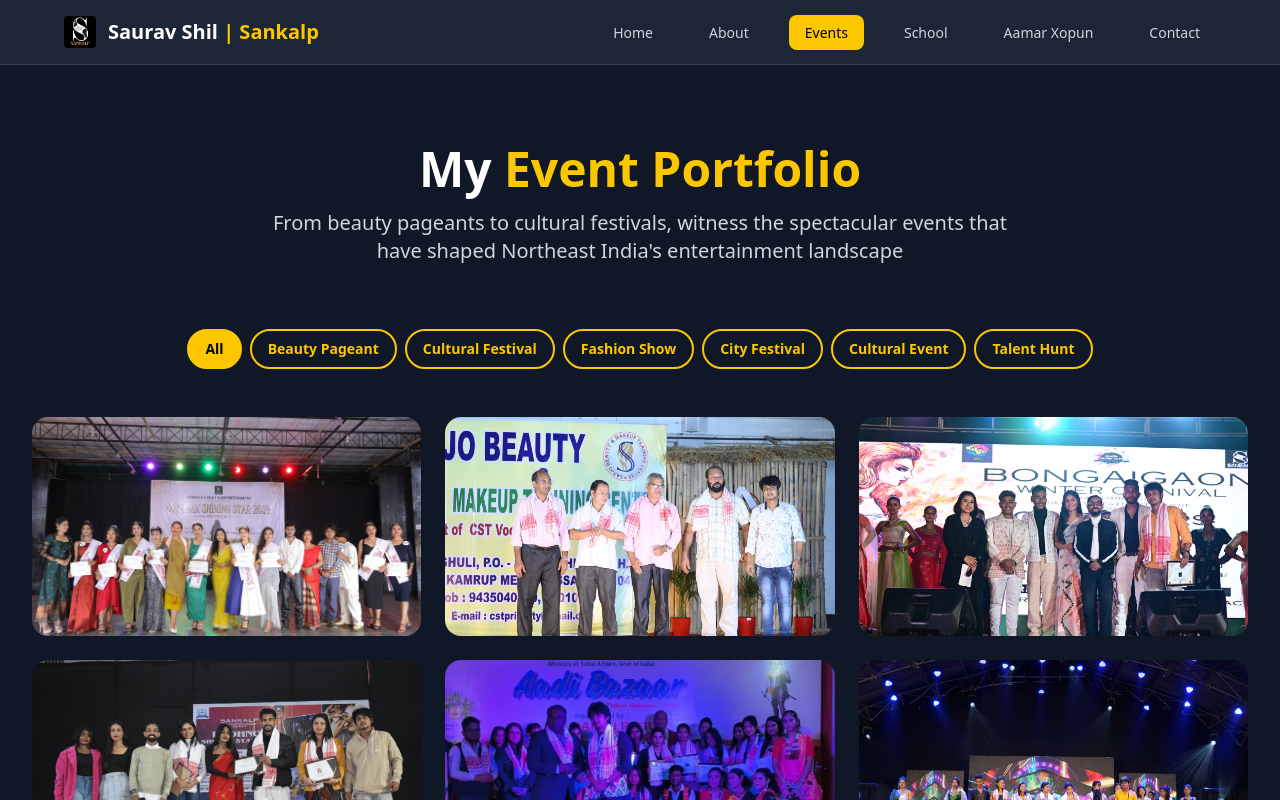
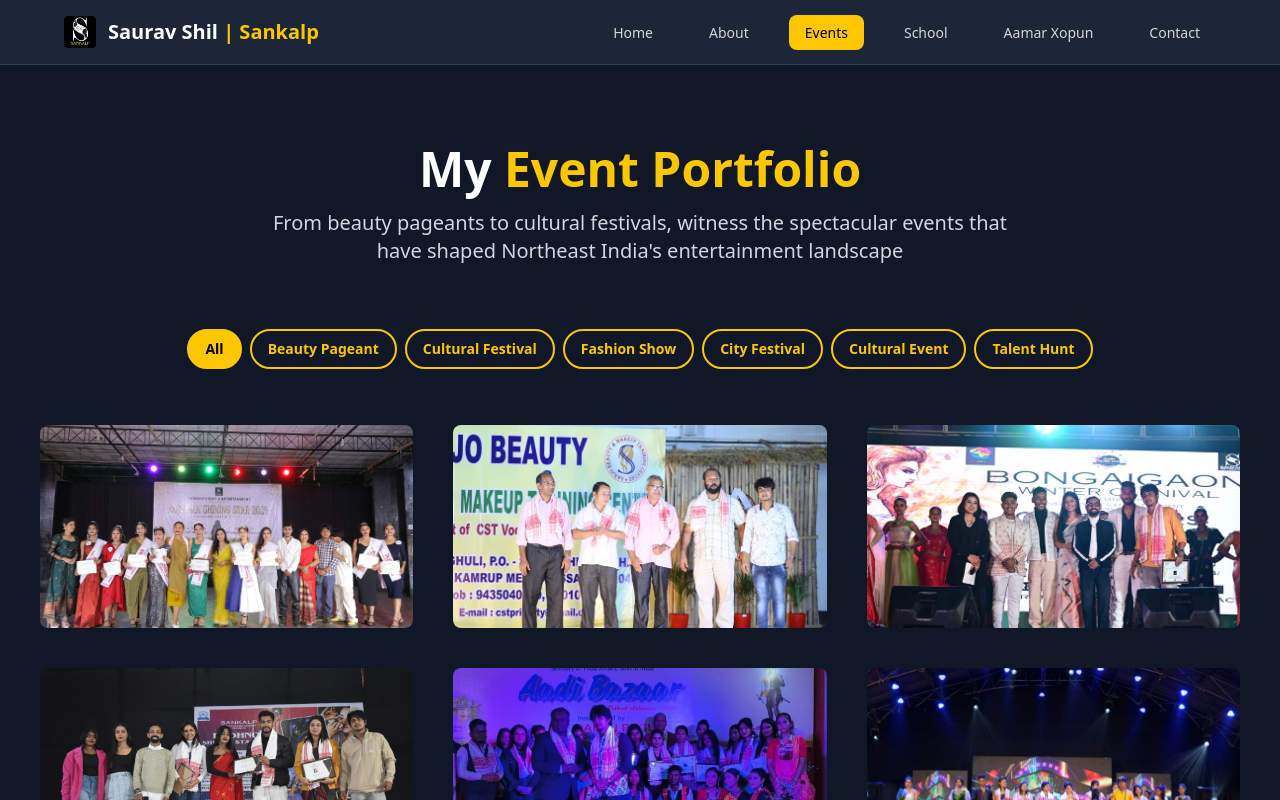
Before and after one commit to MET4L-DS/project-portfolio, a React (Vite) app in the folder frontend/: page /events in a window 1280 px wide. Shown: the top 800 px of the page. Built offline with nearby package versions, Linux system fonts and the light colour scheme.

Commit message:
fix a event card backdrop issue

```diff
--- a/frontend/src/pages/Events.tsx
+++ b/frontend/src/pages/Events.tsx
@@ -213,13 +213,12 @@
 							key={event.id}
 							className="group relative overflow-hidden rounded-2xl aspect-video transition-transform duration-300 hover:scale-105"
 						>
-							{" "}
 							<img
 								src={event.image}
 								alt={event.title}
-								className="w-full h-full object-cover"
+								className="w-full h-full p-2 object-cover rounded-2xl"
 							/>
-							<div className="absolute inset-0 bg-black/70 backdrop-blur-sm opacity-0 group-hover:opacity-100 transition-opacity duration-300"></div>
+							<div className="absolute inset-0 bg-black/70 backdrop-blur-sm opacity-0 group-hover:opacity-100 transition-opacity duration-300 rounded-2xl"></div>
 							<div className="absolute bottom-0 left-0 right-0 p-6 text-white transform translate-y-full group-hover:translate-y-0 transition-transform duration-300">
 								<div className="relative z-10">
 									<div className="flex justify-between items-start mb-2">
```
